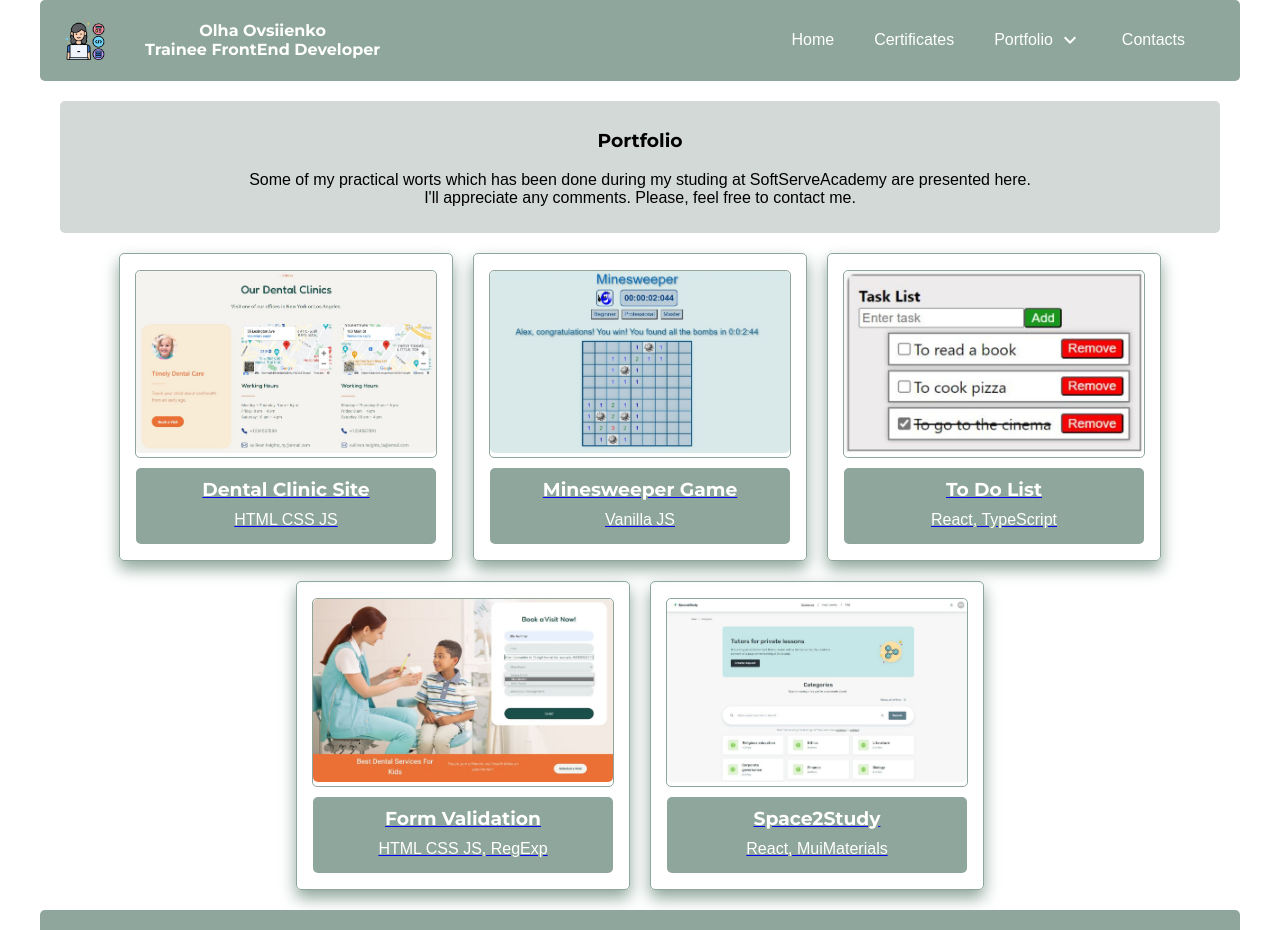
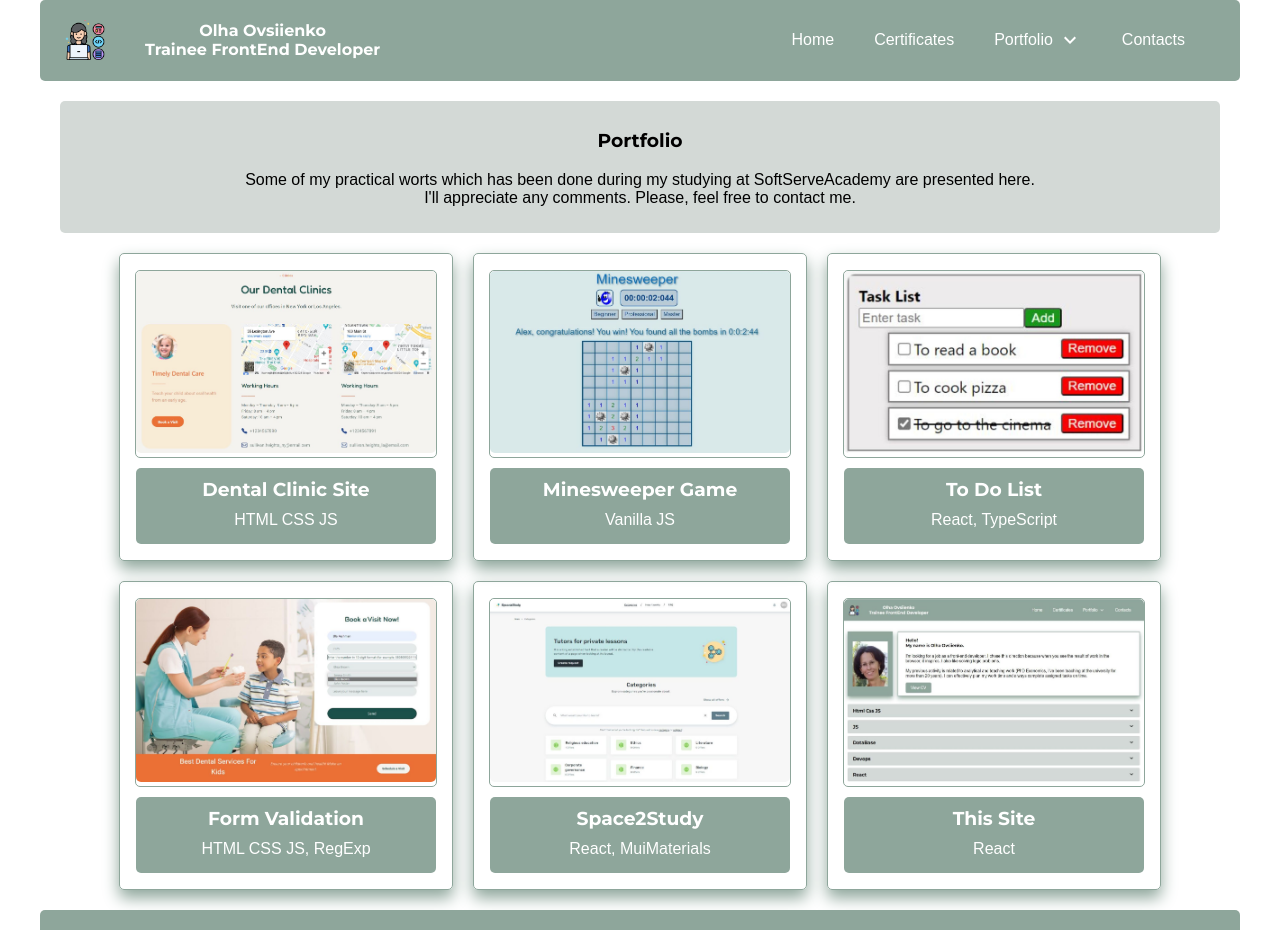
Before and after one commit to OlhaOvsiienko/portfolio-site, a React (Create React App) app: page /portfolio in a window 1280 px wide. Shown: the top 930 px of the page. Built offline with nearby package versions, Linux system fonts and the light colour scheme.

Commit message:
edit Link-component, link-styles, AboutMyself

```diff
--- a/src/components/about-myself/AboutMyself.jsx
+++ b/src/components/about-myself/AboutMyself.jsx
@@ -63,7 +63,7 @@ const AboutMyself = () => {
                     <h4>
                         Hello!
                         <br/>
-                        My name is Olha Ovsiienko.
+                        I'm Olha Ovsiienko.
                     </h4>
                     <p>
                         I'm looking for a job as a front-end developer. I chose this direction because when you see the result of work in the browser, it inspires. I also like solving logic problems.
--- a/src/components/dropdown-menu/DropdownMenu.jsx
+++ b/src/components/dropdown-menu/DropdownMenu.jsx
@@ -8,6 +8,8 @@ const DropdownMenu = ({ closeMenu }) => {
     { label: 'To Do List', path: '/portfolio/ToDoList' },
     { label: 'Form Validation', path: '/portfolio/FormValidation' },
     { label: 'Space2Study', path: '/portfolio/Space2Study' },
+    { label: 'This Site', path: '/portfolio/ThisSite' },
+
   ]
 
   return (
--- a/src/components/link/Link.jsx
+++ b/src/components/link/Link.jsx
@@ -1,16 +1,38 @@
-import './Link.styles.css'
+import { Link as RouterLink } from 'react-router-dom';
+import './Link.styles.css';
 
-const Link = ({ href, children }) => {
+const Link = ({ to, href, children, ...props }) => {
+
+  const isExternal = href && !to;
+  const isInternal = to && !href;
+
+  if (isExternal) {
     return (
       <a
         className='accordion-link'
         href={href}
         target="_blank"
         rel="noopener noreferrer"
+        {...props}
       >
         {children}
       </a>
-  )
+    );
   }
 
-export default Link
+  if (isInternal) {
+    return (
+      <RouterLink
+        className='accordion-link'
+        to={to}
+        {...props}
+      >
+        {children}
+      </RouterLink>
+    );
+  }
+
+  return null;
+};
+
+export default Link;
--- a/src/components/project-card-content/ProjectCardContent.js
+++ b/src/components/project-card-content/ProjectCardContent.js
@@ -1,3 +1,5 @@
+import Link from '../link/Link'
+
 const ProjectCardContent = [
   {
     imgSrc: require('./../../images/DentalClinic.jpg'),
@@ -10,14 +12,13 @@ const ProjectCardContent = [
         <br /><br />
 
         The full version of the team project can be seen  {' '}
-          <a
+        <Link
           href='https://koldovsky.github.io/1038-team-03'
           target="_blank"
           rel="noopener noreferrer"
-          style={{ color: '#007BFF', textDecoration: 'none' }}
         >
         here
-          </a>.
+        </Link>.
         <br /><br />
         Mobile responsive website.
         <br /><br />
@@ -92,9 +93,9 @@ const ProjectCardContent = [
         </>
         ),
         label: 'FormValidation',
-        tryLink: 'https://koldovsky.github.io/1038-team-03/schedule.html#',
+        tryLink: 'https://dental-clinic-schedule.netlify.app',
         btnTryText: 'View',
-        gitHubLink: 'https://github.com/koldovsky/1038-team-03/blob/main/partials/schedule.clinics.partial.html',
+        gitHubLink: 'https://github.com/OlhaOvsiienko/dental-clinic/blob/main/js/index.book-visit.js',
         btnGitHubText: 'GitHub Repo'
     },
     {
@@ -115,6 +116,21 @@ const ProjectCardContent = [
       btnTryText: 'View',
       //gitHubLink: 'https://github.com/koldovsky/1038-team-03/blob/main/partials/schedule.clinics.partial.html',
       //btnGitHubText: 'GitHub Repo'
+  },
+  {
+    imgSrc: require('./../../images/ThisSite.jpg'),
+    imgAlt: 'ThisSite',
+    title: 'This Site',
+    abstract: 'React',
+    description: (
+      <>
+      The site you are on is written in React.
+      <br /><br />
+      </>
+    ),
+    label: 'ThisSite',
+    gitHubLink: 'https://github.com/OlhaOvsiienko/portfolio-site',
+    btnGitHubText: 'GitHub Repo'
 }
   ]
 
--- a/src/components/project-card/ProjectCard.jsx
+++ b/src/components/project-card/ProjectCard.jsx
@@ -1,4 +1,6 @@
 import GitHubIcon from '@mui/icons-material/GitHub'
+import Link from '../link/Link'
+import './ProjectCard.styles.css'
 
 const ProjectCard = ({
   imgSrc,
@@ -12,7 +14,8 @@ const ProjectCard = ({
   btnGitHubText,
   variant,
   showDescription,
-  showGitHubButton
+  showGitHubButton,
+  showViewButton
 }) => {
 
   return (
@@ -34,18 +37,20 @@ const ProjectCard = ({
               <p className={`card-project-description-text ${variant}`}>{description}</p>
 
               <div className={`card-project-button-box ${variant}`}>
-                <a href={tryLink} target="_blank" rel="noopener noreferrer">
+              {showViewButton && (
+                <Link href={tryLink} className='project-link'>
                   <button className={`card-project-button-try ${variant}`}>
                     {btnTryText}
                   </button>
-                </a>
+                </Link>
+              )}
                 {showGitHubButton && (
-                <a href={gitHubLink} target="_blank" rel="noopener noreferrer">
+                <Link href={gitHubLink} className='project-link'>
                   <button className={`card-project-button-gitHub ${variant}`}>
                     <GitHubIcon />
                     {btnGitHubText}
                   </button>
-                </a>
+                </Link>
                 )}
               </div>
             </div>
--- a/src/components/selected-card/SelectedCard.styles.css
+++ b/src/components/project-card/ProjectCard.styles.css
@@ -27,6 +27,7 @@
 .card-project-text-button-box {
     display: flex;
     flex-direction: column;
+    width: 100%;
 }
 
 .card-project-title-box.page {
--- a/src/components/project-container/ProjectContainer.jsx
+++ b/src/components/project-container/ProjectContainer.jsx
@@ -1,7 +1,7 @@
-import { Link } from 'react-router-dom'
 import React from "react"
 import ProjectCard from "../project-card/ProjectCard.jsx"
 import ProjectCardContent from "../project-card-content/ProjectCardContent.js"
+import Link from '../link/Link'
 import './ProjectContainer.styles.css'
 
 const ProjectContainer = () => {
@@ -11,14 +11,14 @@ const ProjectContainer = () => {
         <>
         <div className='projects-container-title'>
             <h3>Portfolio</h3>
-            <p>Some of my practical worts which has been done during my studing at SoftServeAcademy are presented here.
+            <p>Some of my practical worts which has been done during my studying at SoftServeAcademy are presented here.
             <br />
             I'll appreciate any comments. Please, feel free to contact me.
             </p>
         </div>
         <div className="project-container">
             {ProjectCardContent.map((project, index) => (
-                <Link key={index} to={`/portfolio/${project.label}`} className="project-link">
+                <Link key={index} to={`/portfolio/${project.label}`} className='project-link'>
                 <ProjectCard
                     imgSrc={project.imgSrc}
                     imgAlt={project.imgAlt}
--- a/src/components/project-container/ProjectContainer.styles.css
+++ b/src/components/project-container/ProjectContainer.styles.css
@@ -14,7 +14,6 @@
     margin-left: 20px;
     margin-right: 20px;
 }
-/*========================*/
 
 .project-card.portfolio {
     border: 1px solid #8ea69b;
@@ -57,6 +56,10 @@
     padding-bottom: 5px;
 }
 
+.project-link {
+    text-decoration: none;
+}
+
 @media (max-width: 768px) {
     .card-project-title-box.portfolio {
         font-size: 14px;
--- a/src/components/selected-card/SelectedCard.jsx
+++ b/src/components/selected-card/SelectedCard.jsx
@@ -1,6 +1,5 @@
 import ProjectCardContent from "../project-card-content/ProjectCardContent.js"
 import ProjectCard from "../project-card/ProjectCard.jsx"
-import './SelectedCard.styles.css'
 
 const SelectedCard = ({ label }) => {
 
@@ -21,6 +20,7 @@ const SelectedCard = ({ label }) => {
         btnGitHubText={selectedProject.btnGitHubText}
         showDescription={true}
         showGitHubButton={label !== 'Space2Study'}
+        showViewButton={label !== 'ThisSite'}
       />
     </div>
   );
--- a/src/components/skills-content-html-css-js/SkillsContentHtmlCssJs.jsx
+++ b/src/components/skills-content-html-css-js/SkillsContentHtmlCssJs.jsx
@@ -10,7 +10,7 @@ const SkillsContentHtmlCssJs = () => {
 
       <p>
       The example of my work can be seen{' '}
-        <Link href='https://dental-clinic-schedule.netlify.app/schedule.html'>
+        <Link to={`/portfolio/DentalClinic`}>
           here
         </Link>
       .
--- a/src/components/skills-content-js/SkillsContentJS.jsx
+++ b/src/components/skills-content-js/SkillsContentJS.jsx
@@ -7,7 +7,7 @@ const SkillsContentJS = () => {
       <SkillsContent skillType='js' />
       <p>
         The example of my work can be seen{' '}
-        <Link href='https://minesweeper-js-game.netlify.app'>
+        <Link to={`/portfolio/Minesweeper`}>
           here
         </Link>{' '}
         (this is MineSweeper game).
```
Also changed, not shown: src/images/ThisSite.jpg (added). Lines whose indentation alone changed are shown as unchanged.
